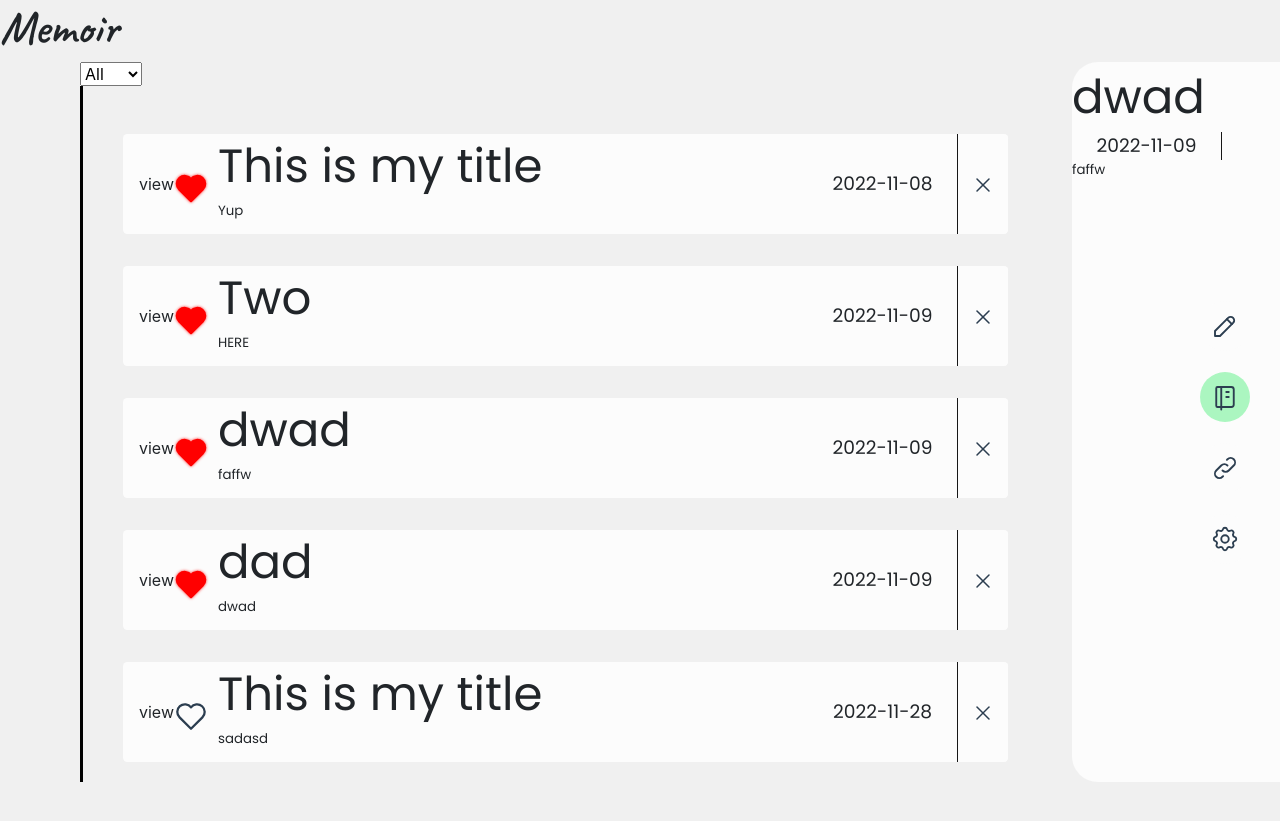
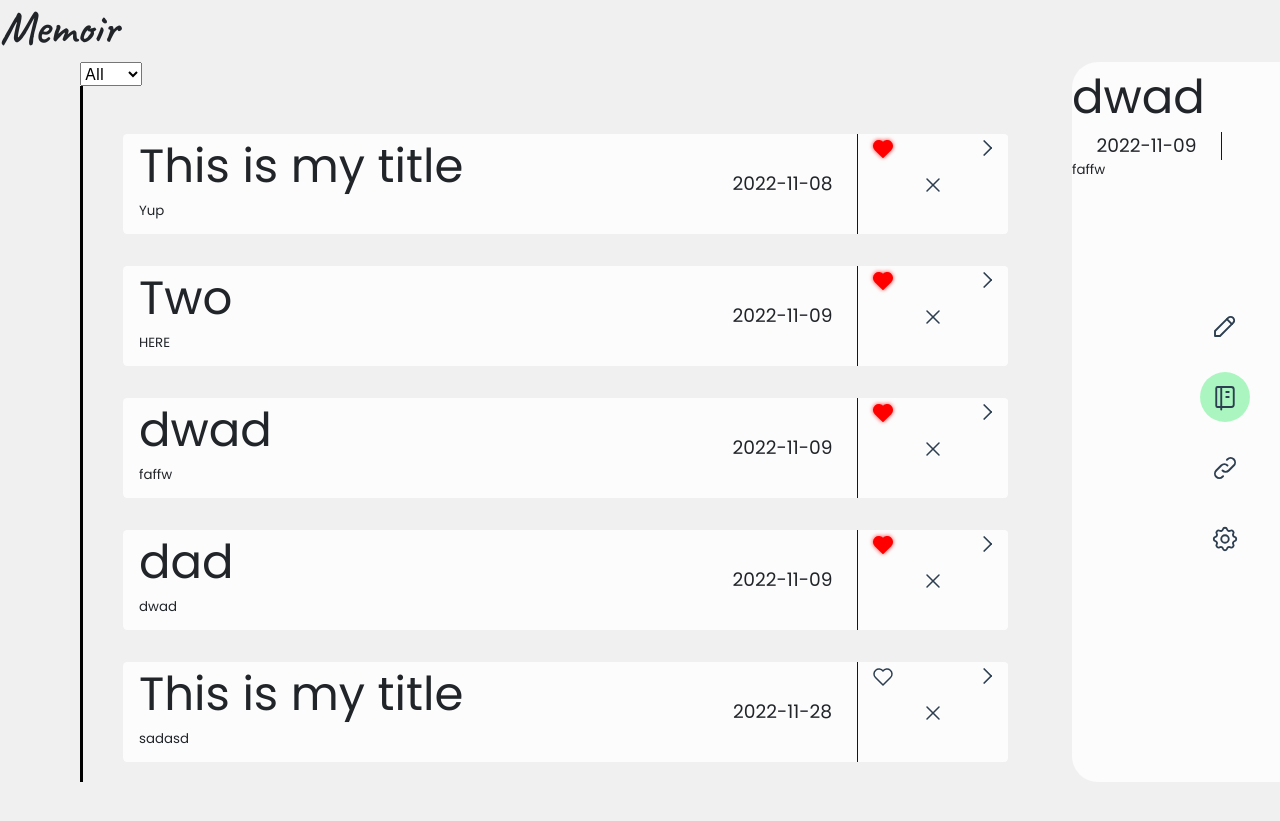
Before and after one commit to KarikFreiheit/Memoir, a Flask app: page / in a window 1280 px wide. Shown: the top 821 px of the page. Run offline with Flask 2, Linux system fonts and the light colour scheme; a user stored in the database is signed in; data comes from the database, SQL or seed files in the repository; both versions use the stored data as it was after the commit; some libraries are stand-ins or nearby versions.

Commit message:
Created new Buttons for View and Favorite

```diff
--- a/Website/models.py
+++ b/Website/models.py
@@ -11,7 +11,7 @@ class Note(db.Model):
     user_id = db.Column(db.Integer, db.ForeignKey('user.id'))
     remember = db.Column(db.Boolean, default = False)
     selected = db.Column(db.Boolean, default = False)
-
+    signature = db.Column
 
 class User(db.Model, UserMixin):
     id = db.Column(db.Integer, primary_key=True)
--- a/Website/static/base.css
+++ b/Website/static/base.css
@@ -113,10 +113,48 @@ body {
 
 }
 .favorite{
-    position: relative;
-    transform: scale(.83, .83);
-    top: 3px;
-    left: -5px;
+    border: none;
+
+    background-color: var(--bwhite);
+    text-align: center;
+    width: 50px;
+    height: 100%;
+}
+.favorite:hover {
+    background-color: var(--hover);
+}
+
+.favorite:focus {
+    all: unset;
+    border: none;
+
+    background-color: var(--hover);
+    width: 50px;
+    height: 100%;
+    text-align: center;
+}
+#view-note{
+    border: none;
+    border-radius: 0 .5vh .5vh 0;
+    background-color: var(--bwhite);
+    text-align: center;
+    width: 50px;
+    height: 100%;
+
+}
+
+#view-note:hover {
+    background-color: var(--hover);
+}
+
+#view-note:focus {
+    all: unset;
+    border: none;
+    border-radius: 0 .5vh .5vh 0;
+    background-color: var(--hover);
+    width: 50px;
+    height: 100%;
+    text-align: center;
 }
 svg {
     transition: all 150ms ease-out;
@@ -299,12 +337,20 @@ button {
     font-size: var(--font-normal);
     justify-content: center;
     align-items: center;
-    ;
+
+}
+
+.inherit{
+
+    display: block;
+    height: 100%;
+    width: 100%;
+    z-index: 3;
+    background-color: red;
 }
 
 .button-delete {
     border: none;
-    border-radius: 0 .5vh .5vh 0;
     background-color: var(--bwhite);
     text-align: center;
     width: 50px;
@@ -318,7 +364,6 @@ button {
 .button-delete:focus {
     all: unset;
     border: none;
-    border-radius: 0 .5vh .5vh 0;
     background-color: var(--hover);
     width: 50px;
     height: 100%;
@@ -374,8 +419,6 @@ button {
 }
 
 .submit-button {
-    all: unset;
-    display: none;
     border-radius: 50%;
     background-color: var(white);
     width: 50px;
--- a/Website/static/index.js
+++ b/Website/static/index.js
@@ -3,34 +3,9 @@ baseCSS.rel = "stylesheet";
 baseCSS.type = "text/css";
 baseCSS.href = "base.css";
 let create = document.querySelector(".submit-button");
-const listItem = document.querySelectorAll(".list-element");
+const listItem = document.querySelectorAll(".note-list");
 const closeModal = document.querySelector(".closeModal");
 
-
-
-//Modal
-
-/*listItem.forEach((item) => {
-
-  item.addEventListener("click", () => {
-    item.querySelector(".modal").showModal;
-    item.querySelector(".modal").classList.add("display-modal");
-
-  })
-
-  .querySelector(".modal").addEventListener("click", () => {
-
-    console.log("Working", item, item.querySelector(".modal"));
-
-    item.querySelector(".modal").close();
-    item.querySelector(".modal").classList.remove("display-modal");
-
-
-
-
-  })
-
-})*/
 
 
 
@@ -53,6 +28,7 @@ function deleteNote(noteId) {
 
 
 
+
 let tabs = document.querySelectorAll(".tab");
 let contents = document.querySelectorAll(".tab-content");
 
@@ -66,7 +42,7 @@ tabs.forEach((tab, index) => {
 
     });
 
-    tabs.forEach((tab) => {
+   tabs.forEach((tab) => {
       tab.classList.remove('is-active');
 
     });
@@ -74,10 +50,12 @@ tabs.forEach((tab, index) => {
 
 
     contents[index].classList.add('is-active');
-    tabs[index].classList.add('is-active');
+    tabs[index].classList.add('is-active');5
 
-    if (tab.id == "write") {
+
+    if (tab.id == "write") {xswcxc
       create.classList.add('submit-active');
+
     } else {
       create.classList.remove('submit-active');
     }
--- a/Website/templates/home.html
+++ b/Website/templates/home.html
@@ -77,11 +77,16 @@
             {% if note.remember == sort or (sort != True and sort != False) %}
 
               <li class="list-element" >
-                <form action="{{url_for('views.show', noteid=note.id)}}" method="POST">
-                  <button onclick="this.form.submit()">view</button>
 
-                </form>
-                <div class="favorite">
+                <div class="list-element-grid">
+                  <div class="title">{{note.data[:16]}}</div>
+                  <p class="text-body"> {{note.body[:85]}} </p>
+                </div>
+                <div class="list-element-flex">
+                  <div class="date"> {{note.date}}</div>
+
+
+                  <div class="favorite" >
                     <form  action="{{url_for('views.favorite', noteid=note.id)}}" method="POST" name="heart">
                       {% if note.remember == True or heart == True %}
                       <input type="checkbox" checked class="heart-checkbox"  name="remember" id="favorite"  >
@@ -89,22 +94,13 @@
                       <input type="checkbox" class="heart-checkbox"  name="remember" id="favorite" >
                       {% endif %}
                       <button class="shape" for="favorite"  onclick="this.form.submit()" >
-                      <svg xmlns="http://www.w3.org/2000/svg" class="icon icon-tabler icon-tabler-heart" width="44" height="44" viewBox="0 0 24 24" stroke-width="1.5" stroke="#2c3e50" fill="none" stroke-linecap="round" stroke-linejoin="round">
+                        <svg xmlns="http://www.w3.org/2000/svg" class="icon icon-tabler icon-tabler-heart" width="24" height="24" viewBox="0 0 24 24" stroke-width="1.5" stroke="#2c3e50" fill="none" stroke-linecap="round" stroke-linejoin="round">
                           <path  stroke="none" d="M0 0h24v24H0z" fill="none" />
                           <path  class="path" d="M19.5 13.572l-7.5 7.428l-7.5 -7.428m0 0a5 5 0 1 1 7.5 -6.566a5 5 0 1 1 7.5 6.572" />
-
                         </svg>
-
                       </button>
                     </form>
                   </div>
-                <div class="list-element-grid">
-                  <div class="title">{{note.data[:16]}}</div>
-                  <p class="text-body"> {{note.body[:85]}} </p>
-                </div>
-                <div class="list-element-flex">
-                  <div class="date"> {{note.date}}</div>
-                  <div class = "v-flex">
 
                     <button type="button" class="button-delete" onClick="deleteNote({{ note.id }})">
                       <svg xmlns="http://www.w3.org/2000/svg" class="icon icon-tabler icon-tabler-x" width54s="24" height="24" viewBox="0 0 24 24" stroke-width="1.5" stroke="#2c3e50" fill="none" stroke-linecap="round" stroke-linejoin="round">
@@ -113,7 +109,18 @@
                         <line x1="6" y1="6" x2="18" y2="18" />
                       </svg>
                     </button>
-                  </div>
+
+
+
+                  <form action="{{url_for('views.entry', noteid=note.id)}}" method="POST" id="view-note" name="one">
+                    <button onsubmit="this.form.submit()">
+                      <svg xmlns="http://www.w3.org/2000/svg" class="icon icon-tabler icon-tabler-arrow-right" width="28" height="28" viewBox="0 0 24 24" stroke-width="1.5" stroke="#2c3e50" fill="none" stroke-linecap="round" stroke-linejoin="round">
+                        <path stroke="none" d="M0 0h24v24H0z" fill="none"/>
+                        <line x1="13" y1="18" x2="19" y2="12" />
+                        <line x1="13" y1="6" x2="19" y2="12" />
+                      </svg>
+                    </button>
+                  </form>
                 </div>
 
 
@@ -159,7 +166,7 @@
 
   </div>
   <div class="tab-list">
-    <div id="write" class="tab">
+    <div id="write" class="tab" href="">
       <svg xmlns="http://www.w3.org/2000/svg" class="icon icon-tabler icon-tabler-pencil" viewBox="0 0 24 24" stroke-width="1.5" stroke="#2c3e50" fill="none" stroke-linecap="round" stroke-linejoin="round">
         <path stroke="none" d="M0 0h24v24H0z" fill="none"/>
         <path d="M4 20h4l10.5 -10.5a1.5 1.5 0 0 0 -4 -4l-10.5 10.5v4" />
@@ -167,7 +174,7 @@
       </svg>
       </div>
        <div id="view" class="tab is-active">
-        <svg xmlns="http://www.w3.org/2000/svg" class="icon icon-tabler icon-tabler-notebook" viewBox="0 0 24 24" stroke-width="1.5" stroke="#2c3e50" fill="none" stroke-linecap="round" stroke-linejoin="round">
+        <svg xmlns="http://www.w3.org/2000/svg" class="icon icon-tabler cdicon-tabler-notebook" viewBox="0 0 24 24" stroke-width="1.5" stroke="#2c3e50" fill="none" stroke-linecap="round" stroke-linejoin="round">
           <path stroke="none" d="M0 0h24v24H0z" fill="none"/>
           <path d="M6 4h11a2 2 0 0 1 2 2v12a2 2 0 0 1 -2 2h-11a1 1 0 0 1 -1 -1v-14a1 1 0 0 1 1 -1m3 0v18" />
           <line x1="13" y1="8" x2="15" y2="8" />
--- a/Website/views.py
+++ b/Website/views.py
@@ -96,8 +96,8 @@ def favorite(noteid):
 
     return render_template('home.html', user=current_user, sort=sort)
 
-@views.route('/show<int:noteid>', methods=['POST'])
-def show(noteid):
+@views.route('/entry-<int:noteid>', methods=['POST'])
+def entry(noteid):
     print("SHOW")
     note = Note.query.get(noteid)
     for n in Note.query.all():
```
Also changed, not shown: Website/database.db, 1 other file. Lines whose indentation alone changed are shown as unchanged.
